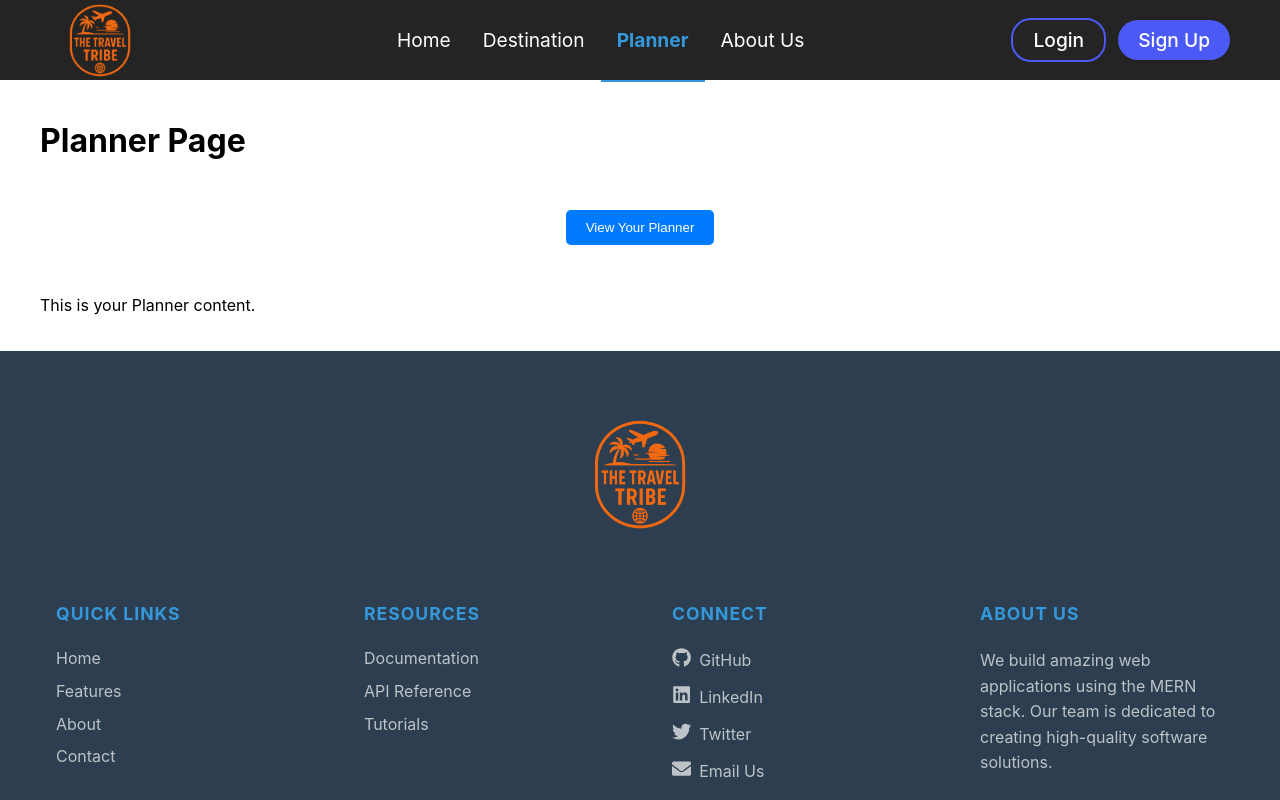
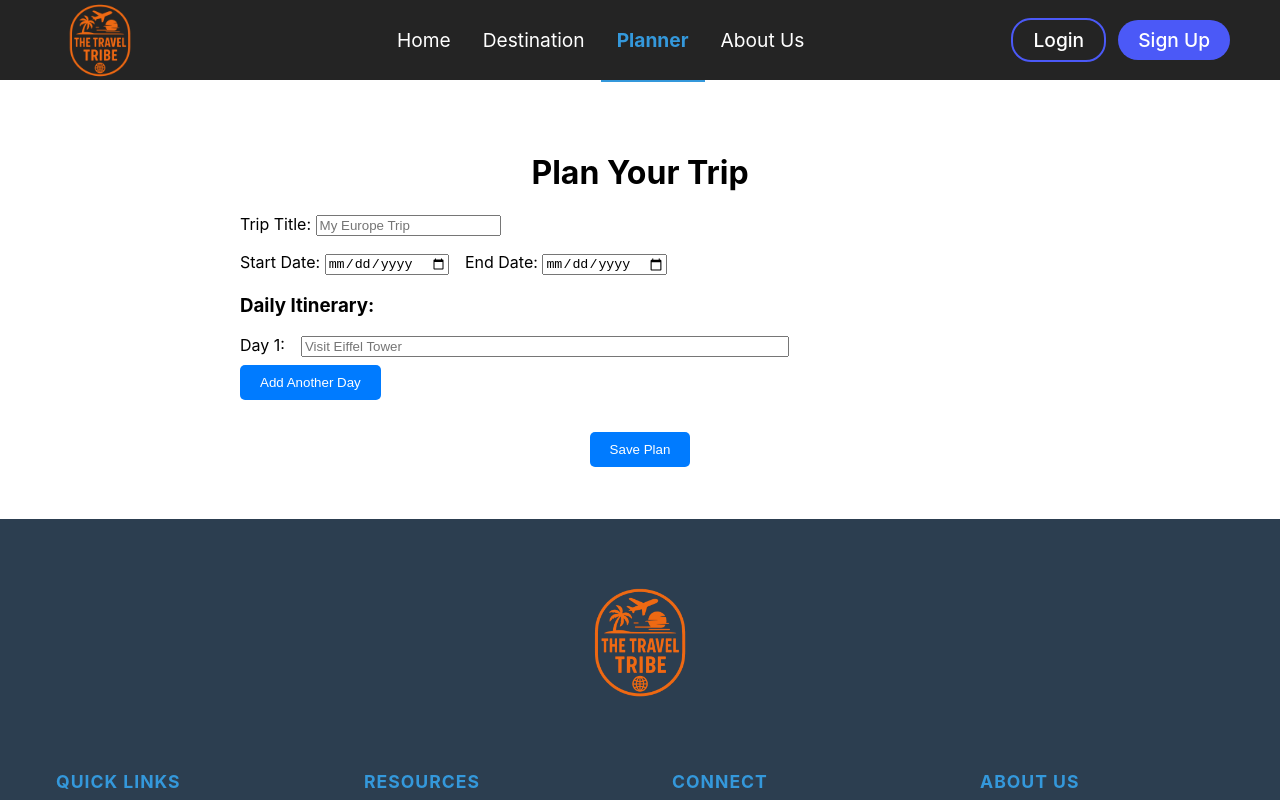
Before and after one commit to KingReevan/AJHackathon, a React (Create React App) app: page /planner in a window 1280 px wide. Shown: the top 800 px of the page. Built offline with nearby package versions, Linux system fonts and the light colour scheme; no server answers.

Commit message:
changes made

```diff
--- a/src/App.css
+++ b/src/App.css
@@ -8,7 +8,7 @@
 .card-grid {
   display: grid;
   grid-template-columns: repeat(auto-fill, minmax(300px, 1fr));
-  gap: 2rem;
+  gap: 2 rem;
   padding: 2rem;
   margin: 0 auto;
   max-width: 1200px;
--- a/src/pages/Planner.js
+++ b/src/pages/Planner.js
@@ -1,16 +1,57 @@
-import React from 'react';
+import React, { useState } from 'react';
 import Button from '../components/Button';
 
 const Planner = () => {
+  const [tripTitle, setTripTitle] = useState("");
+  const [startDate, setStartDate] = useState("");
+  const [endDate, setEndDate] = useState("");
+  const [dailyPlans, setDailyPlans] = useState([{ day: 1, activity: "" }]);
+
+  const handleActivityChange = (index, value) => {
+    const newPlans = [...dailyPlans];
+    newPlans[index].activity = value;
+    setDailyPlans(newPlans);
+  };
+
+  const addDay = () => {
+    setDailyPlans([...dailyPlans, { day: dailyPlans.length + 1, activity: "" }]);
+  };
+
   return (
-    <div>
-      <h1>Planner Page</h1>
-      <div style={{ textAlign: "center", margin: "50px 0" }}>
-        <Button onClick={() => alert("Planner button clicked!")}>
-          View Your Planner
-        </Button>
+    <div style={{ padding: "2rem", maxWidth: "800px", margin: "0 auto" }}>
+      <h1 style={{ textAlign: "center" }}>Plan Your Trip</h1>
+
+      <div style={{ marginBottom: "1rem" }}>
+        <label>Trip Title: </label>
+        <input type="text" value={tripTitle} onChange={(e) => setTripTitle(e.target.value)} placeholder="My Europe Trip" />
       </div>
-      <p>This is your Planner content.</p>
+
+      <div style={{ marginBottom: "1rem" }}>
+        <label>Start Date: </label>
+        <input type="date" value={startDate} onChange={(e) => setStartDate(e.target.value)} />
+        <label style={{ marginLeft: "1rem" }}>End Date: </label>
+        <input type="date" value={endDate} onChange={(e) => setEndDate(e.target.value)} />
+      </div>
+
+      <h3>Daily Itinerary:</h3>
+      {dailyPlans.map((plan, index) => (
+        <div key={index} style={{ marginBottom: "0.5rem" }}>
+          <label>Day {plan.day}:</label>
+          <input
+            type="text"
+            placeholder="Visit Eiffel Tower"
+            value={plan.activity}
+            onChange={(e) => handleActivityChange(index, e.target.value)}
+            style={{ marginLeft: "1rem", width: "60%" }}
+          />
+        </div>
+      ))}
+
+      <Button onClick={addDay}>Add Another Day</Button>
+
+      <div style={{ marginTop: "2rem", textAlign: "center" }}>
+        <Button onClick={() => alert("Your plan is saved (demo)!")}>Save Plan</Button>
+      </div>
     </div>
   );
 };
```
